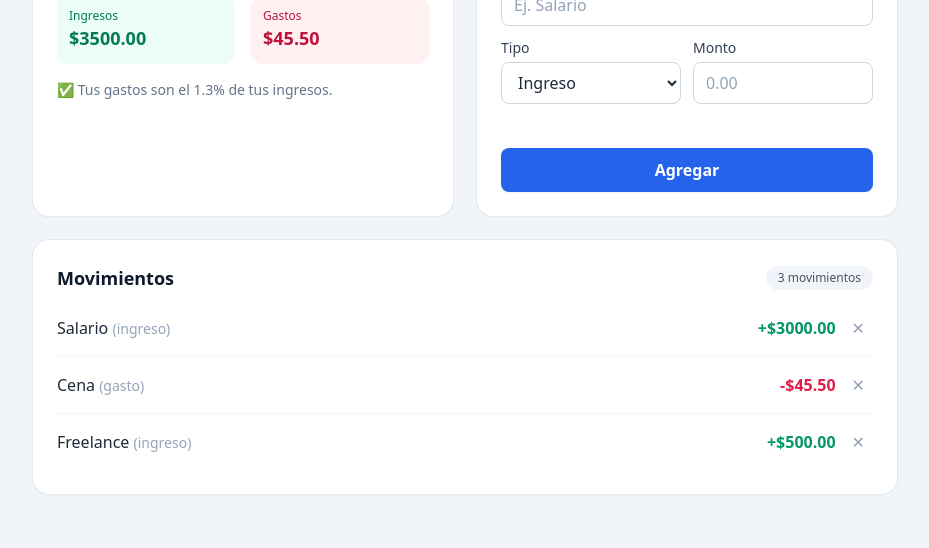
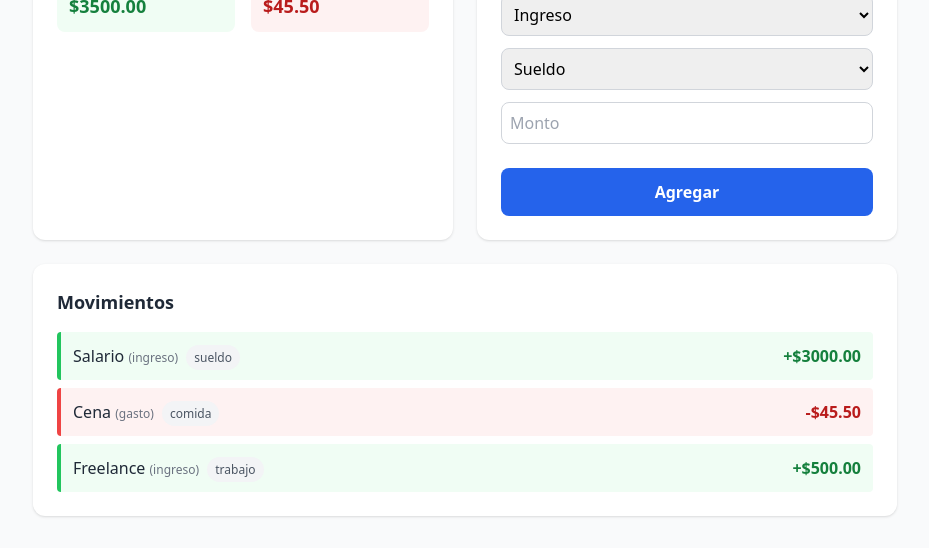
Before and after one commit to naaria/personal-budget, a plain HTML site: page index.html in a window 1280 px wide. Shown: the part 256-804 px from the top of the page, without its empty margins (175-1104 px from the left). Drawn offline with nearby package versions, Linux system fonts and the light colour scheme.

Commit message:
Lab 08: ajusta la interfaz al enunciado con reto, modo oscuro, animacion y categorias
Co-Authored-By: Claude Opus 5.5 <noreply@anthropic.com>

```diff
--- a/app.js
+++ b/app.js
@@ -1,118 +1,91 @@
 // =========================================================
-// Laboratorio 08 — el Gestor cobra vida
-// El formulario reemplaza a prompt(): reusa Movimiento y Presupuesto (C07)
-// y actualiza el saldo y la lista en vivo.
+// Laboratorio 08 — Parte 5: conectar el Gestor
+// El JavaScript es solo el "cable" entre el formulario y el modelo de C07.
 // =========================================================
 
-const miPresupuesto = new Presupuesto();
+const form  = document.getElementById('form-mov');
+const lista = document.getElementById('lista');
+const presupuesto = new Presupuesto();
 
-// Datos de ejemplo de C07 (puedes borrarlos con el botón ✕)
-miPresupuesto.agregar(new Movimiento('Salario', 'ingreso', 3000));
-miPresupuesto.agregar(new Movimiento('Cena', 'gasto', 45.5));
-miPresupuesto.agregar(new Movimiento('Freelance', 'ingreso', 500));
+// Movimientos de ejemplo (antes estaban escritos a mano en el HTML)
+presupuesto.agregar(new Movimiento('Salario', 'ingreso', 3000, 'sueldo'));
+presupuesto.agregar(new Movimiento('Cena', 'gasto', 45.50, 'comida'));
+presupuesto.agregar(new Movimiento('Freelance', 'ingreso', 500, 'trabajo'));
 
-// Referencias al DOM
-const form = document.getElementById('form-movimiento');
-const inputNombre = document.getElementById('nombre');
-const selectTipo = document.getElementById('tipo');
-const inputMonto = document.getElementById('monto');
-const errorForm = document.getElementById('error-form');
-const saldoEl = document.getElementById('saldo');
-const ingresosEl = document.getElementById('total-ingresos');
-const gastosEl = document.getElementById('total-gastos');
-const avisoEl = document.getElementById('aviso-limite');
-const cantidadEl = document.getElementById('cantidad');
-const lista = document.getElementById('lista-movimientos');
-
-const formatear = monto => '$' + monto.toFixed(2);
-
-function crearFila(movimiento) {
-  const li = document.createElement('li');
-  li.className = 'flex items-center justify-between gap-3 py-3';
-
-  const texto = document.createElement('span');
-  texto.className = 'font-medium text-slate-800';
-  texto.textContent = movimiento.nombre + ' ';   // textContent: el texto nunca se interpreta como HTML
-
-  const tipo = document.createElement('span');
-  tipo.className = 'text-sm font-normal text-slate-400';
-  tipo.textContent = `(${movimiento.tipo})`;
-  texto.append(tipo);
-
-  const derecha = document.createElement('span');
-  derecha.className = 'flex items-center gap-2';
-
-  const monto = document.createElement('span');
-  monto.className = movimiento.esIngreso()
-    ? 'font-semibold text-emerald-600'
-    : 'font-semibold text-rose-600';
-  monto.textContent = (movimiento.esIngreso() ? '+' : '-') + formatear(movimiento.valor);
-
-  const borrar = document.createElement('button');
-  borrar.type = 'button';
-  borrar.className = 'rounded-md px-2 py-1 text-slate-400 transition hover:bg-rose-50 hover:text-rose-600 focus:outline-none focus-visible:ring-2 focus-visible:ring-rose-400';
-  borrar.textContent = '✕';
-  borrar.setAttribute('aria-label', `Eliminar ${movimiento.nombre}`);
-  borrar.addEventListener('click', () => {
-    miPresupuesto.eliminar(movimiento.nombre);
-    render();
-  });
-
-  derecha.append(monto, borrar);
-  li.append(texto, derecha);
-  return li;
+// Escapa los caracteres especiales para que lo que escribe la persona
+// (por ejemplo "<b>") se muestre como texto y no se interprete como HTML.
+function escaparHTML(texto) {
+  return texto
+    .replaceAll('&', '&amp;')
+    .replaceAll('<', '&lt;')
+    .replaceAll('>', '&gt;')
+    .replaceAll('"', '&quot;');
 }
 
+// Construye el <li> de un movimiento (mismo estilo que armaste en P3)
+function liHTML(m) {
+  // 1. Evaluamos si es ingreso
+  const ingreso = m.esIngreso();
+
+  // 2. Declaramos las variables usando 'let' porque vamos a asignarles un valor más adelante
+  let caja;
+  let texto;
+  let signo;
+
+  // 3. Estructura condicional clásica
+  if (ingreso) {
+    caja = 'bg-green-50 border-green-500 dark:bg-green-950';
+    texto = 'text-green-700 dark:text-green-300';
+    signo = '+';
+  } else {
+    caja = 'bg-red-50 border-red-500 dark:bg-red-950';
+    texto = 'text-red-700 dark:text-red-300';
+    signo = '-';
+  }
+
+  // 4. Retornamos la plantilla HTML (Logro 3: badge de categoría)
+  return `<li class="flex items-center justify-between p-3 border-l-4 rounded ${caja}">
+            <span class="text-gray-800 dark:text-gray-100">
+              <span class="font-medium">${escaparHTML(m.nombre)}</span>
+              <span class="text-xs text-gray-500 dark:text-gray-400">(${m.tipo})</span>
+              <span class="ml-1 text-xs bg-gray-100 text-gray-600 px-2 py-1 rounded-full dark:bg-gray-700 dark:text-gray-300">${m.categoria}</span>
+            </span>
+            <span class="font-semibold ${texto}">${signo}$${m.valor.toFixed(2)}</span>
+          </li>`;
+}
+
+// Pinta la lista, el saldo y las cajitas de ingresos/gastos desde el Presupuesto
 function render() {
-  const resumen = miPresupuesto.resumen();
+  // 1. Lista: cada movimiento → <li> (map), se unen sin comas (join) y se reemplaza el contenido
+  lista.innerHTML = presupuesto.movimientos.map(liHTML).join('');
 
-  saldoEl.textContent = formatear(resumen.saldo);
-  saldoEl.className = resumen.saldo < 0
-    ? 'mt-1 text-4xl font-bold text-rose-600'
-    : 'mt-1 text-4xl font-bold text-blue-600';
-  ingresosEl.textContent = formatear(resumen.ingresos);
-  gastosEl.textContent = formatear(resumen.gastos);
-  cantidadEl.textContent = resumen.cantidad === 1 ? '1 movimiento' : `${resumen.cantidad} movimientos`;
+  // 2. Saldo
+  document.getElementById('saldo').textContent = '$' + presupuesto.saldo().toFixed(2);
 
-  const limites = miPresupuesto.verificarLimites();
-  avisoEl.textContent = resumen.cantidad === 0 ? '' : limites.mensaje;
-  avisoEl.className = limites.alerta
-    ? 'mt-4 text-sm font-medium text-amber-700'
-    : 'mt-4 text-sm text-slate-500';
+  // 3. Reto: también se actualizan las cajitas de Ingresos y Gastos
+  document.getElementById('ingresos').textContent = '$' + presupuesto.totalIngresos().toFixed(2);
+  document.getElementById('gastos').textContent = '$' + presupuesto.totalGastos().toFixed(2);
+}
 
-  if (resumen.cantidad === 0) {
-    const vacio = document.createElement('li');
-    vacio.className = 'py-6 text-center text-slate-400';
-    vacio.textContent = 'Aún no hay movimientos. Agrega el primero con el formulario.';
-    lista.replaceChildren(vacio);
+// Al enviar el formulario: crea el movimiento, lo agrega y re-pinta
+form.addEventListener('submit', function (e) {
+  e.preventDefault();
+  const nombre    = document.getElementById('nombre').value.trim();
+  const tipo      = document.getElementById('tipo').value;
+  const categoria = document.getElementById('categoria').value;
+  const valor     = parseFloat(document.getElementById('monto').value);
+  const error     = document.getElementById('error');
+
+  // agregar() devuelve false si el movimiento no es válido o el nombre ya existe (C07)
+  const agregado = presupuesto.agregar(new Movimiento(nombre, tipo, valor, categoria));
+  if (!agregado) {
+    error.textContent = 'Revisa los datos: el nombre no puede repetirse y el monto debe ser mayor a 0.';
     return;
   }
 
-  lista.replaceChildren(...miPresupuesto.movimientos.map(crearFila));
-}
-
-form.addEventListener('submit', evento => {
-  evento.preventDefault();   // evita que la página se recargue
-
-  const nombre = inputNombre.value.trim();
-  const movimiento = new Movimiento(nombre, selectTipo.value, parseFloat(inputMonto.value));
-
-  if (!movimiento.esValido()) {
-    errorForm.textContent = 'Completa el nombre y un monto mayor a 0.';
-    (nombre ? inputMonto : inputNombre).focus();
-    return;
-  }
-  if (miPresupuesto.existeNombre(nombre)) {
-    errorForm.textContent = `Ya existe un movimiento llamado "${nombre}".`;
-    inputNombre.focus();
-    return;
-  }
-
-  miPresupuesto.agregar(movimiento);
-  errorForm.textContent = '';
-  form.reset();
-  inputNombre.focus();
+  error.textContent = '';
   render();
+  e.target.reset();
 });
 
-render();
+render();   // pinta los ejemplos al cargar
--- a/index.html
+++ b/index.html
@@ -4,79 +4,80 @@
   <meta charset="UTF-8">
   <meta name="viewport" content="width=device-width, initial-scale=1.0">
   <title>Gestor de Presupuesto</title>
-  <!-- Tailwind por Play CDN: sin npm ni compilación -->
+  <!-- P0: Tailwind por Play CDN (sin npm ni compilar) -->
   <script src="https://cdn.tailwindcss.com"></script>
 </head>
-<body class="min-h-screen bg-slate-100 text-slate-800 antialiased">
-  <main class="max-w-4xl mx-auto px-4 py-8 sm:py-12">
-    <header class="mb-6 sm:mb-8">
-      <h1 class="text-3xl sm:text-4xl font-bold tracking-tight text-slate-900">💰 Gestor de Presupuesto</h1>
-      <p class="mt-1 text-slate-500">Tu dinero, bajo control.</p>
+<!-- Logro 1: las clases dark: se activan solas si el sistema está en modo oscuro -->
+<body class="min-h-screen bg-gray-50 dark:bg-gray-900">
+  <main class="max-w-4xl mx-auto px-4 py-8">
+    <header class="mb-6">
+      <h1 class="text-3xl font-bold text-gray-800 dark:text-gray-100">💰 Gestor de Presupuesto</h1>
+      <p class="text-gray-500 dark:text-gray-400">Tu dinero, bajo control.</p>
     </header>
 
-    <!-- Móvil: 1 columna · desde md (768px): 2 columnas -->
+    <!-- P4: móvil = 1 columna · desde md (768px) = 2 columnas -->
     <section class="grid grid-cols-1 md:grid-cols-2 gap-6">
       <!-- Tarjeta resumen -->
-      <div class="rounded-2xl bg-white p-6 shadow-sm ring-1 ring-slate-200">
-        <h2 class="text-sm font-medium uppercase tracking-wide text-slate-500">Saldo total</h2>
-        <p id="saldo" class="mt-1 text-4xl font-bold text-blue-600">$0.00</p>
+      <div class="p-6 bg-white rounded-xl shadow transition hover:shadow-lg dark:bg-gray-800">
+        <h2 class="text-sm font-semibold text-gray-500 uppercase tracking-wide dark:text-gray-400">Saldo total</h2>
+        <p id="saldo" class="mt-1 text-4xl font-bold text-gray-800 dark:text-gray-100">$0.00</p>
         <div class="flex gap-4 mt-4">
-          <div class="flex-1 p-3 rounded-xl bg-emerald-50">
-            <p class="text-xs font-medium text-emerald-700">Ingresos</p>
-            <p id="total-ingresos" class="text-lg font-semibold text-emerald-700">$0.00</p>
+          <!-- Logro 2: micro-animación al pasar el mouse -->
+          <div class="flex-1 p-3 bg-green-50 rounded-lg transition hover:scale-105 dark:bg-green-950">
+            <p class="text-xs text-green-700 dark:text-green-300">Ingresos</p>
+            <p id="ingresos" class="text-lg font-semibold text-green-700 dark:text-green-300">$0.00</p>
           </div>
-          <div class="flex-1 p-3 rounded-xl bg-rose-50">
-            <p class="text-xs font-medium text-rose-700">Gastos</p>
-            <p id="total-gastos" class="text-lg font-semibold text-rose-700">$0.00</p>
+          <div class="flex-1 p-3 bg-red-50 rounded-lg transition hover:scale-105 dark:bg-red-950">
+            <p class="text-xs text-red-700 dark:text-red-300">Gastos</p>
+            <p id="gastos" class="text-lg font-semibold text-red-700 dark:text-red-300">$0.00</p>
           </div>
         </div>
-        <p id="aviso-limite" class="mt-4 text-sm text-slate-500"></p>
       </div>
 
       <!-- Tarjeta formulario -->
-      <div class="rounded-2xl bg-white p-6 shadow-sm ring-1 ring-slate-200">
-        <h2 class="mb-4 text-lg font-semibold text-slate-900">Agregar movimiento</h2>
-        <form id="form-movimiento" class="space-y-3" novalidate>
-          <div>
-            <label for="nombre" class="mb-1 block text-sm font-medium text-slate-700">Nombre</label>
-            <input id="nombre" name="nombre" type="text" placeholder="Ej. Salario" autocomplete="off"
-              class="w-full rounded-lg border border-slate-300 px-3 py-2 placeholder:text-slate-400 focus:border-blue-500 focus:outline-none focus:ring-2 focus:ring-blue-500/30">
-          </div>
-          <div class="grid grid-cols-1 sm:grid-cols-2 gap-3">
-            <div>
-              <label for="tipo" class="mb-1 block text-sm font-medium text-slate-700">Tipo</label>
-              <select id="tipo" name="tipo"
-                class="w-full rounded-lg border border-slate-300 bg-white px-3 py-2 focus:border-blue-500 focus:outline-none focus:ring-2 focus:ring-blue-500/30">
-                <option value="ingreso">Ingreso</option>
-                <option value="gasto">Gasto</option>
-              </select>
-            </div>
-            <div>
-              <label for="monto" class="mb-1 block text-sm font-medium text-slate-700">Monto</label>
-              <input id="monto" name="monto" type="number" placeholder="0.00" min="0.01" step="0.01" inputmode="decimal"
-                class="w-full rounded-lg border border-slate-300 px-3 py-2 placeholder:text-slate-400 focus:border-blue-500 focus:outline-none focus:ring-2 focus:ring-blue-500/30">
-            </div>
-          </div>
-          <p id="error-form" class="min-h-5 text-sm text-rose-600" role="alert"></p>
-          <button type="submit"
-            class="w-full rounded-lg bg-blue-600 px-4 py-2.5 font-semibold text-white shadow-sm transition hover:bg-blue-700 active:scale-[0.98] focus:outline-none focus-visible:ring-2 focus-visible:ring-blue-500 focus-visible:ring-offset-2">
-            Agregar
-          </button>
+      <div class="p-6 bg-white rounded-xl shadow transition hover:shadow-lg dark:bg-gray-800">
+        <h2 class="mb-4 text-lg font-semibold text-gray-800 dark:text-gray-100">Agregar movimiento</h2>
+        <form id="form-mov" class="space-y-3">
+          <label for="nombre" class="sr-only">Nombre</label>
+          <input id="nombre" type="text" placeholder="Nombre" required
+            class="w-full p-2 border border-gray-300 rounded-lg focus:outline-none focus:ring-2 focus:ring-blue-500 dark:bg-gray-700 dark:border-gray-600 dark:text-gray-100">
+
+          <label for="tipo" class="sr-only">Tipo</label>
+          <select id="tipo" class="w-full p-2 border border-gray-300 rounded-lg focus:outline-none focus:ring-2 focus:ring-blue-500 dark:bg-gray-700 dark:border-gray-600 dark:text-gray-100">
+            <option value="ingreso">Ingreso</option>
+            <option value="gasto">Gasto</option>
+          </select>
+
+          <!-- Logro 3: categoría que se muestra como badge en cada movimiento -->
+          <label for="categoria" class="sr-only">Categoría</label>
+          <select id="categoria" class="w-full p-2 border border-gray-300 rounded-lg focus:outline-none focus:ring-2 focus:ring-blue-500 dark:bg-gray-700 dark:border-gray-600 dark:text-gray-100">
+            <option value="sueldo">Sueldo</option>
+            <option value="trabajo">Trabajo extra</option>
+            <option value="comida">Comida</option>
+            <option value="transporte">Transporte</option>
+            <option value="ocio">Ocio</option>
+            <option value="otros">Otros</option>
+          </select>
+
+          <label for="monto" class="sr-only">Monto</label>
+          <input id="monto" type="number" placeholder="Monto" min="0.01" step="0.01" required
+            class="w-full p-2 border border-gray-300 rounded-lg focus:outline-none focus:ring-2 focus:ring-blue-500 dark:bg-gray-700 dark:border-gray-600 dark:text-gray-100">
+
+          <p id="error" class="text-sm text-red-600 dark:text-red-400" role="alert"></p>
+
+          <button type="submit" class="w-full p-3 bg-blue-600 text-white font-semibold rounded-lg hover:bg-blue-700 transition">Agregar</button>
         </form>
       </div>
     </section>
 
-    <section class="mt-6 rounded-2xl bg-white p-6 shadow-sm ring-1 ring-slate-200">
-      <div class="mb-2 flex items-center justify-between">
-        <h2 class="text-lg font-semibold text-slate-900">Movimientos</h2>
-        <span id="cantidad" class="rounded-full bg-slate-100 px-3 py-1 text-xs font-medium text-slate-600">0</span>
-      </div>
-      <!-- Cada <li> muestra lo mismo que datosMovimiento(): "Salario (ingreso): +$3000.00" -->
-      <ul id="lista-movimientos" class="divide-y divide-slate-100" aria-live="polite"></ul>
+    <section class="mt-6 p-6 bg-white rounded-xl shadow dark:bg-gray-800">
+      <h2 class="mb-4 text-lg font-semibold text-gray-800 dark:text-gray-100">Movimientos</h2>
+      <!-- P5: vacía; la llena app.js -->
+      <ul id="lista" class="space-y-2"></ul>
     </section>
   </main>
 
-  <script src="oop-objects.js"></script>
+  <script src="oop-objects.js"></script>   <!-- class Movimiento y Presupuesto, de C07 -->
   <script src="app.js"></script>
 </body>
 </html>
--- a/oop-objects.js
+++ b/oop-objects.js
@@ -5,10 +5,12 @@
 // ---------- class Movimiento (construida por capas) ----------
 // Capa 1: el molde · Capa 2: constructor con propiedades · Capa 3: métodos
 class Movimiento {
-  constructor(nombre, tipo, valor) {
+  // C08 (Logro 3): categoria es opcional; si no se pasa, vale 'general'
+  constructor(nombre, tipo, valor, categoria = 'general') {
     this.nombre = nombre;   // "guarda en ESTE objeto la propiedad nombre"
     this.tipo = tipo;       // 'ingreso' o 'gasto' (explícito, ya no por signo)
     this.valor = valor;     // SIEMPRE positivo
+    this.categoria = categoria;
     this.fecha = new Date().toLocaleDateString();
     this.creadoEn = new Date(); // fecha completa, para poder calcular diferencias
   }
```
Also changed, not shown: 1 other file.
